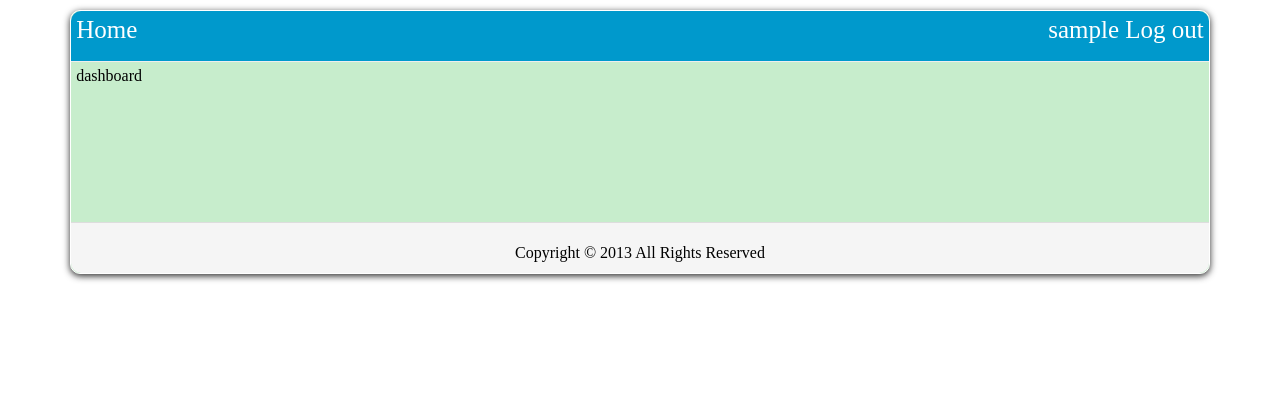
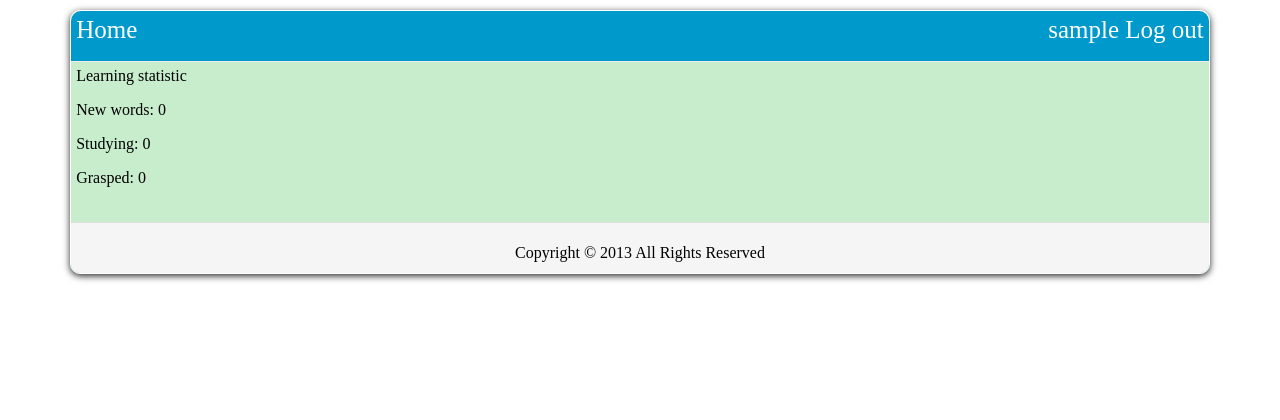
Before and after one commit to pz325/hornbook-django, a Django app: page /dashboard/ in a window 1280 px wide. Shown: the top 420 px of the page. Run offline with Django 3.2, Linux system fonts and the light colour scheme; the visitor is signed in with stand-in values (Sample User, id 1); data that the repository does not hold is empty; parts of the project's set-up code (start-up, migrations or seed data) failed here and were passed over; some libraries are stand-ins or nearby versions.

Commit message:
add vanila dashboard page

```diff
--- a/apps/dashboard/templates/dashboard/index.html
+++ b/apps/dashboard/templates/dashboard/index.html
@@ -5,6 +5,9 @@
 
 {% block content %}
     <div>
-        dashboard
+        Learning statistic
+        <p>New words: {{ statistics.num_new }}</p>
+        <p>Studying: {{ statistics.num_studying }}</p>
+        <p>Grasped: {{ statistics.num_grasped }}</p>
     </div>
 {% endblock %}
--- a/apps/dashboard/urls.py
+++ b/apps/dashboard/urls.py
@@ -3,8 +3,8 @@ from django.conf.urls import patterns, url
 
 urlpatterns = patterns('apps.dashboard.views',
     url(r'^$', 'index'),
-    # url(r'^api.html$', 'api_index'),
-    # url(r'^most_common_character/$', 'get_most_common_character'),
+    #url(r'^api.html$', 'api_index'),
+    url(r'^get_statistics/$', 'get_statistics'),
     # url(r'^all_most_common_characters/$', 'get_all_most_common_characters'),
     # url(r'^most_common_word/$', 'get_most_common_word'),
 )
--- a/apps/dashboard/views.py
+++ b/apps/dashboard/views.py
@@ -3,7 +3,7 @@
 
 # Create your views here.
 from django.contrib.auth.decorators import login_required
-from django.shortcuts import render_to_response
+from django.shortcuts import render
 from django.template import RequestContext
 from django.http import HttpResponse
 from django.core.serializers.json import DjangoJSONEncoder
@@ -16,55 +16,30 @@ from apps.study.models import StudyHistory
 
 @login_required
 def index(request):
-    return render_to_response('dashboard/index.html',
-        context_instance=RequestContext(request))
+    statistics = get_statistics_(request.user)
+    return render(request,
+        'dashboard/index.html',
+        {"statistics": statistics})
 
 @login_required
-def get_user_vocabulary_record(request):
+def get_statistics(request):
     '''
-    HTTP GET /dashboard/get_user_vocabular_record?date_from&date_to&period
-
-    Get user's vocabulary record, from date_from to date_to
-
-    @param date_from string of datetime, in the format of %m/%d/%Y
-    @param date_to string of datetime, in the format of %m/%d/%Y
-    @param period enum {last_week, last_month_, last_3_month, last_half_year, last_year, all}
-    @return JSON string
+    HTTP GET /study/get_statistics
+    Return
         {
-            'start': date_from,
-            'end': date_to,
-            'period': period,
-            'data': [             // a list of results
-                {
-                    'date_stamp': date_stamp,
-                    'num_new_vocabulary': num_new_vocabulary,
-                    'num_learning_vocabulary': num_learning_vocabulary,
-                    'num_grasped_vocabulary': num_grasped_vocabulary
-                },
-                {
-                    ...
-                }
-            ]
+            num_new: 3,
+            num_studying: 4,
+            num_grasped: 5
         }
     '''
+    ret = get_statistics_(request.user)
     return HttpResponse(json.dumps(ret, cls=DjangoJSONEncoder))
 
-def get_user_vocabulary_record_(user, date_from, date_to):
-    '''
-    Get user's vocabulary records from date_from to date_to (record on date_to is included)
-
-    @param user type of django.contrib.auth.models.User
-    @param date_from type of datetime.datetime
-    @param date_to type of datetime.datetime
-    @return list of UserVocabularyRecord instances
-    '''
-    pass
-
-def update_user_vocabulary_record(user, date_from):
-    '''
-    Update user's vocabulary record since date_from
-
-    @param user type of django.contrib.auth.models.User
-    @param date_from type of datetime.datetime
-    '''
-    pass
+def get_statistics_(user):
+    new_v = [h.vocabulary for h in StudyHistory.objects.filter(user=user, history_type='N')]
+    studying_v = [h.vocabulary for h in StudyHistory.objects.filter(user=user, history_type='S')]
+    grasped_v = [h.vocabulary for h in StudyHistory.objects.filter(user=user, history_type='G')]
+    ret = dict(num_new=len(new_v),
+        num_studying=len(studying_v),
+        num_grasped=len(grasped_v))
+    return ret
--- a/apps/hornbook_landing/templates/hornbook_landing/index.html
+++ b/apps/hornbook_landing/templates/hornbook_landing/index.html
@@ -12,6 +12,7 @@
     {% if user.is_authenticated %}
         <p><a href="/grading_test/"> Grading Test </a></p>
         <p><a href="/study/"> Study </a></p>
+        <p><a href="/dashboard/"> Dashboard </a></p>
     {% else %}
         <h1>It works!</h1>
     {% endif %}
--- a/apps/study/urls.py
+++ b/apps/study/urls.py
@@ -10,4 +10,5 @@ urlpatterns = patterns('apps.study.views',
     url(r'^get_study_between/$', 'get_study_between'),
     url(r'^get_all/$', 'get_all'),
     url(r'^get_study_intelligent/$', 'get_study_intelligent'),
+    url(r'^get_statistics/$', 'get_statistics'),
 )
```
Also changed, not shown: apps/study/views.py (+20 -0 lines), static/js/study_api.js (+13 -1 lines).
